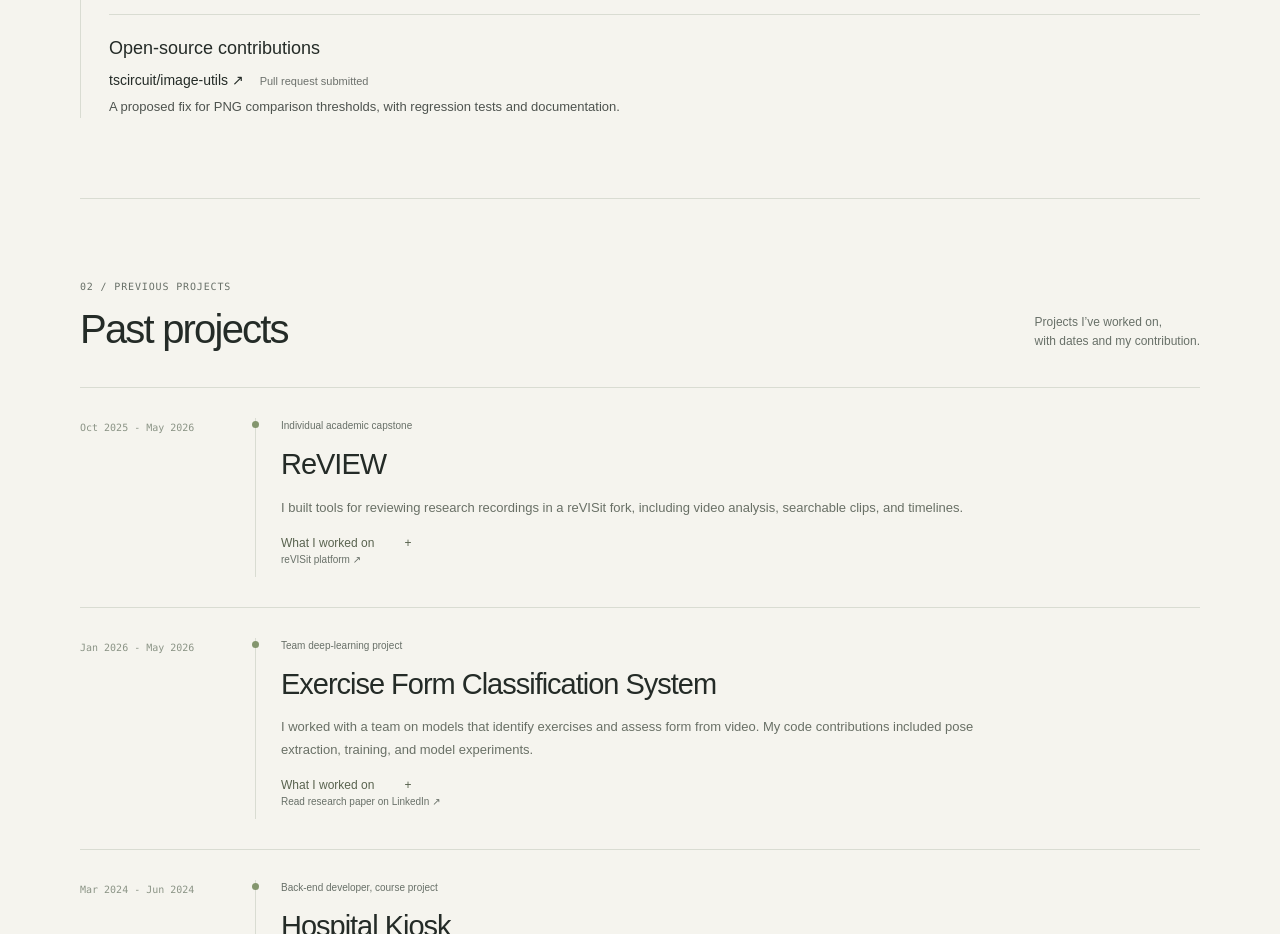
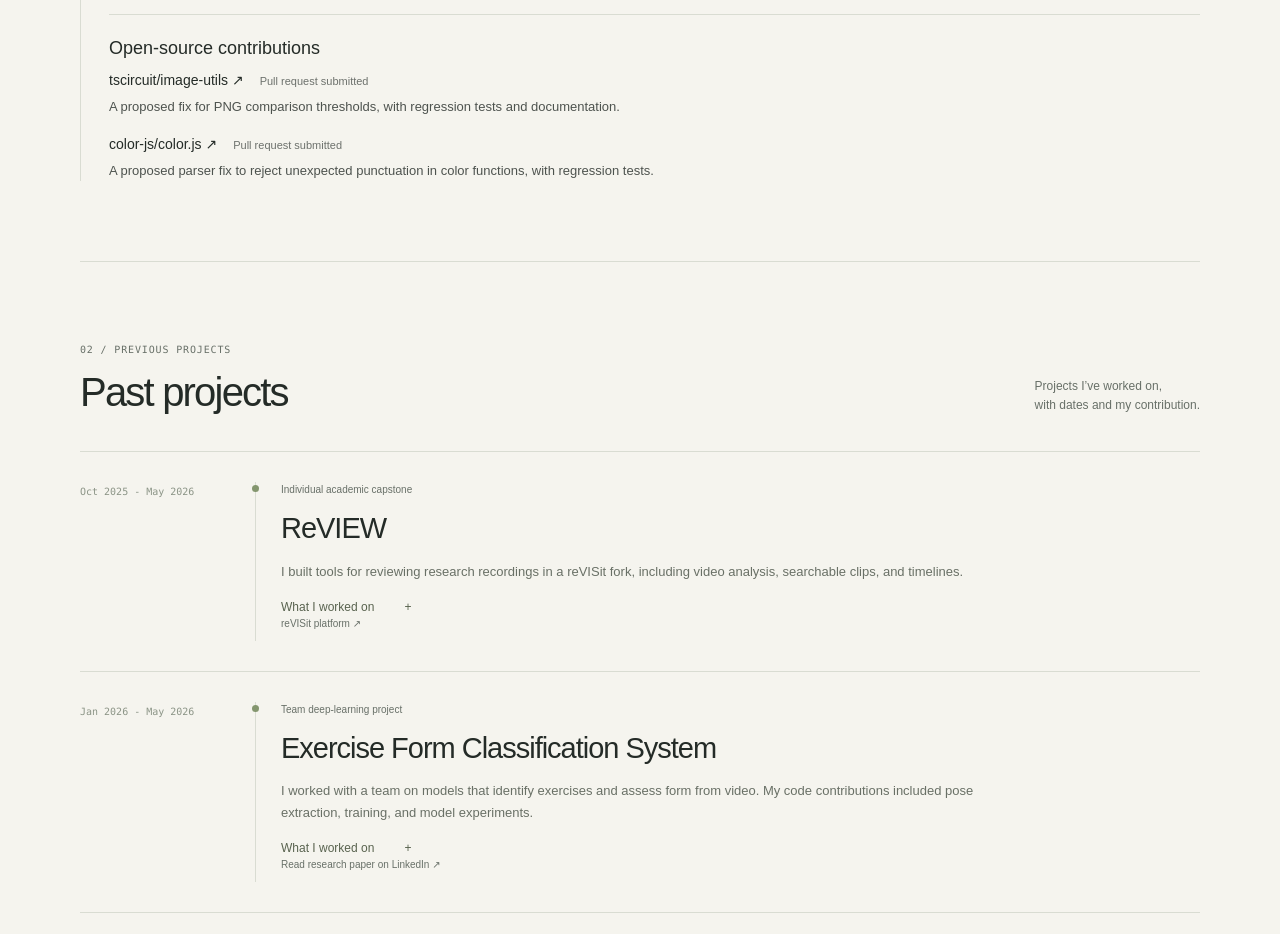
Before and after one commit to ScribleSean/scriblesean.github.io, a Next.js app: page /portfolio in a window 1280 px wide. Shown: the part 1700-2634 px from the top of the page. Built offline with nearby package versions, Linux system fonts and the light colour scheme; no server answers.

Commit message:
Include submitted Color.js parser contribution

```diff
--- a/components/contributions/OpenSourceContributions.tsx
+++ b/components/contributions/OpenSourceContributions.tsx
@@ -5,6 +5,11 @@ const contributions = [
     name: "tscircuit/image-utils",
     url: "https://github.com/tscircuit/image-utils/pull/41",
     summary: "A proposed fix for PNG comparison thresholds, with regression tests and documentation.",
+  },
+  {
+    name: "color-js/color.js",
+    url: "https://github.com/color-js/color.js/pull/767",
+    summary: "A proposed parser fix to reject unexpected punctuation in color functions, with regression tests.",
   },
 ];
 
```
